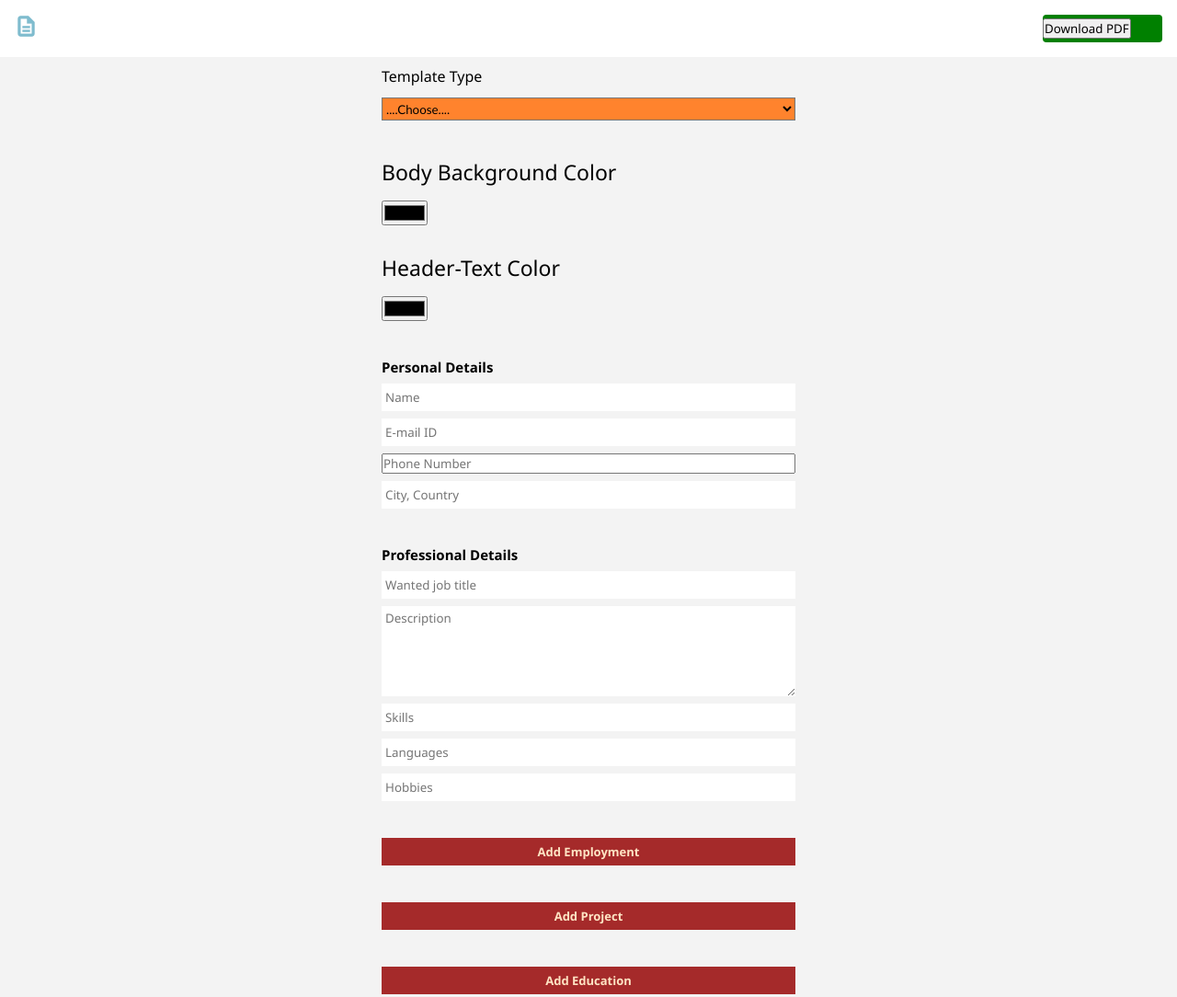
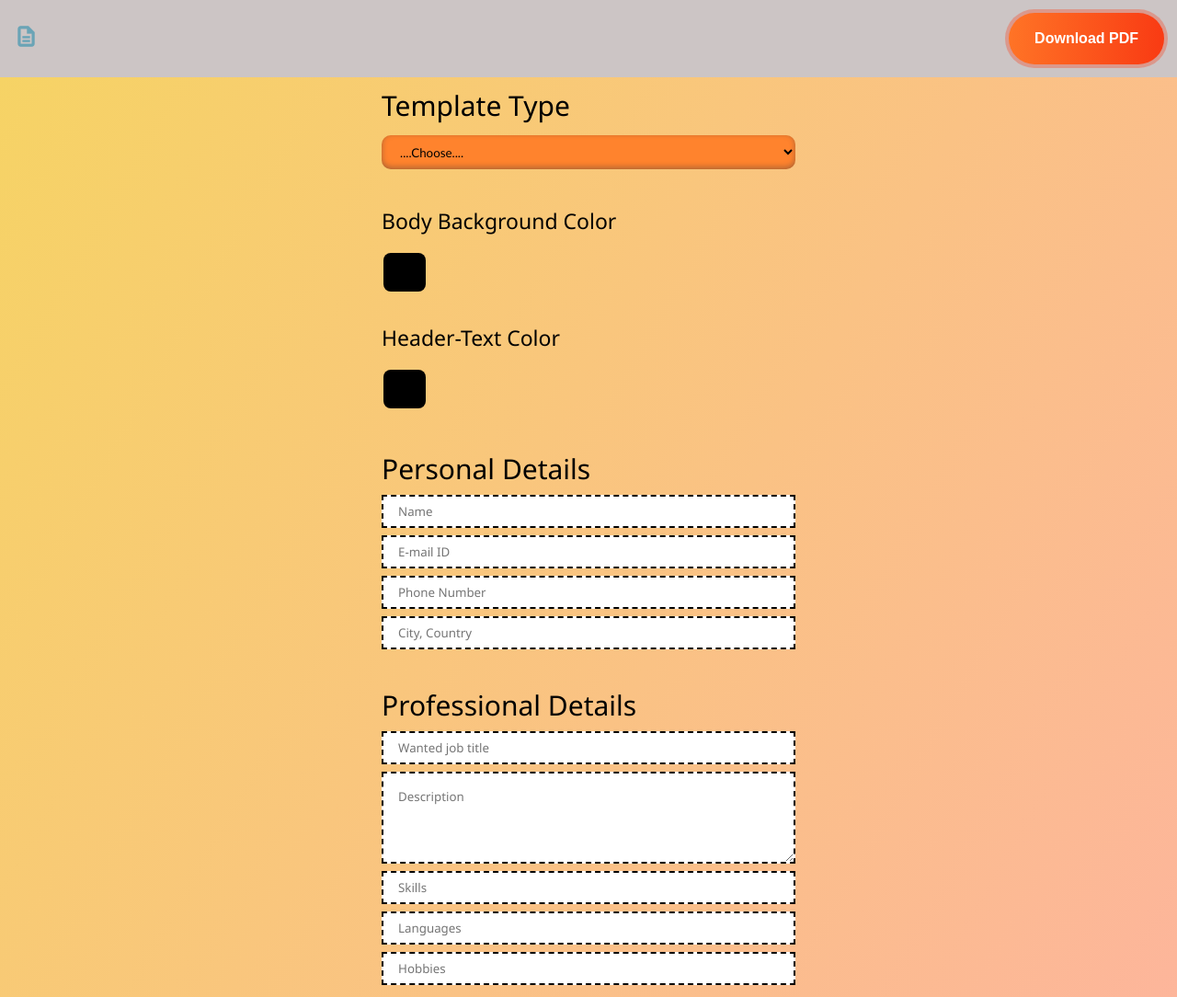
Before and after one commit to AaqibBashirMir/MCT04_Major_project_js, a browser extension: page Aaqib/resume.html in a window 1280 px wide. Shown: the top 1084 px of the page at 92% size. Drawn offline with nearby package versions, Linux system fonts and the light colour scheme; a script that the page names is missing.

Commit message:
Update resume.css

```diff
--- a/Aaqib/resume.css
+++ b/Aaqib/resume.css
@@ -5,15 +5,12 @@
     font-family: 'Segoe UI', Tahoma, Geneva, Verdana, sans-serif;
 }
 
-body {
-    background-color: rgb(243, 243, 243);
 
-}
 
 #navbar {
+    background-color: rgb(204, 197, 197);
     width: 100%;
     height: auto;
-    background-color: white;
     display: flex;
     justify-content: space-between;
     align-items: center;
@@ -28,40 +25,109 @@ body {
     margin: 6px;
 }
 
-#download-btn {
-    margin: 6px;
-    display: flex;
+
+
+
+.button-77 {
     align-items: center;
-    background-color: green;
-    color: white;
-    font-size: 24px;
+    appearance: none;
+    background-clip: padding-box;
+    background-color: initial;
+    background-image: none;
+    border-style: none;
+    box-sizing: border-box;
+    color: #fff;
     cursor: pointer;
-    width: 130px;
-    border-radius: 4px;
-    height: 30px;
-
+    display: inline-block;
+    flex-direction: row;
+    flex-shrink: 0;
+    font-family: Eina01,sans-serif;
+    font-size: 16px;
+    font-weight: 800;
+    justify-content: center;
+    line-height: 24px;
+    margin: 0;
+    min-height: 64px;
+    outline: none;
+    overflow: visible;
+    padding: 19px 26px;
+    pointer-events: auto;
+    position: relative;
+    text-align: center;
+    text-decoration: none;
+    text-transform: none;
+    user-select: none;
+    -webkit-user-select: none;
+    touch-action: manipulation;
+    vertical-align: middle;
+    width: auto;
+    word-break: keep-all;
+    z-index: 0;
   }
 
-
-#download-pdf {
-    background-color: green;
-    border: none;
-    color: white;
-    font-size: 15px;
-    border-radius: 2px;
-    width: 100px;
-
+  @media (min-width: 768px) {
+    .button-77 {
+      padding: 19px 32px;
+    }
   }
 
-#download-pdf:hover {
-    background-color: darkgreen;
+  .button-77:before,
+  .button-77:after {
+    border-radius: 80px;
   }
 
-#download-btn:hover {
-    background-color: darkgreen;
-
+  .button-77:before {
+    background-color: rgba(249, 58, 19, .32);
+    content: "";
+    display: block;
+    height: 100%;
+    left: 0;
+    overflow: hidden;
+    position: absolute;
+    top: 0;
+    width: 100%;
+    z-index: -2;
   }
 
+  .button-77:after {
+    background-color: initial;
+    background-image: linear-gradient(92.83deg, #ff7426 0, #f93a13 100%);
+    bottom: 4px;
+    content: "";
+    display: block;
+    left: 4px;
+    overflow: hidden;
+    position: absolute;
+    right: 4px;
+    top: 4px;
+    transition: all 100ms ease-out;
+    z-index: -1;
+  }
+
+  .button-77:hover:not(:disabled):after {
+    bottom: 0;
+    left: 0;
+    right: 0;
+    top: 0;
+    transition-timing-function: ease-in;
+  }
+
+  .button-77:active:not(:disabled) {
+    color: #ccc;
+  }
+
+  .button-77:active:not(:disabled):after {
+    background-image: linear-gradient(0deg, rgba(0, 0, 0, .2), rgba(0, 0, 0, .2)), linear-gradient(92.83deg, #ff7426 0, #f93a13 100%);
+    bottom: 4px;
+    left: 4px;
+    right: 4px;
+    top: 4px;
+  }
+
+  .button-77:disabled {
+    cursor: default;
+    opacity: .24;
+  }
 #body {
     display: flex;
     flex-direction: column;
@@ -79,21 +145,50 @@ body {
 
 }
 
+
 #template-type-text {
     font-weight: bold;
     font-size: 15px;
 }
 
 #type {
+    border-radius: 10px;
+    border: none;
+    outline: none;
+    background-color: rgb(255, 209, 173);
+    box-shadow: rgba(50, 50, 93, 0.25) 0px 50px 100px -20px, rgba(0, 0, 0, 0.3) 0px 30px 60px -30px, rgba(10, 37, 64, 0.35) 0px -2px 6px 0px inset;
     width: 450px;
-    height: 25px;
+    padding: 0.6rem 1rem;
     /* border: 2px blue solid; */
     font-family: 'Gill Sans', 'Gill Sans MT', Calibri, 'Trebuchet MS', sans-serif;
 }
 
-#header-bg-color {
-    font-weight: bold;
-    font-size: 15px;
+#bg-color,
+#text-col {
+    -webkit-appearance: none;
+    -moz-appearance: none;
+    appearance: none;
+    width: 50px;
+    height: 50px;
+    background-color: transparent;
+    border: none;
+    cursor: pointer;
+}
+
+#bg-color::-webkit-color-swatch,
+#text-col::-webkit-color-swatch {
+    border-radius: 8px;
+    border: none;
+}
+
+#bg-color::-moz-color-swatch,
+#text-color::-moz-color-swatch {
+    border-radius: 15px;
+    border: none;
+}
+
+#header-color-changers img {
+    display: none;
 }
 
 #header-text-color {
@@ -110,16 +205,15 @@ body {
     font-weight: bold;
 }
 
-#name,
-#email,
-#number,
-#city {
-    border: none;
+.personal-name {
+    border: 2px black dashed;
     height: 30px;
-    padding: 4px;
+    padding: 1rem;
     outline: none;
 
 }
+
+
 
 #proffesional-detail-container {
     display: flex;
@@ -130,21 +224,10 @@ body {
     font-weight: bold;
 }
 
-#job-title,
-#hobbies,
-#languages,
-#job-skill {
-    border: none;
-    height: 30px;
-    padding: 4px;
-    outline: none;
-}
+
 
 #job-desc {
-    outline: none;
-    border: none;
-    padding: 4px;
-    overflow: hidden;
+    height: 100px;
 }
 
 #outer-employement-container {
@@ -170,41 +253,45 @@ body {
 
 }
 
+.input-text1-style {
+    font-size: 30px;
+    font-weight: 500;
+
+}
+
+
 #inner-empl-parent {
     display: none;
 }
 
-#add-employe {
-    height: 30px;
-    background-color: brown;
-    border: none;
-    font-size: 13px;
-    font-weight: 600;
-    color: bisque;
+.add-button {
+    padding: 12px;
+    width: 28rem;
+    text-align: center;
+    transition: 0.5s;
+    background-size: 200% auto;
+    color: white;
+    border-radius: 10px;
+    display: block;
+    border: 0px;
+    font-weight: 700;
+    box-shadow: 0px 0px 14px -7px #f09819;
+    background-image: linear-gradient(45deg, #FF512F 0%, #F09819 51%, #FF512F 100%);
+    cursor: pointer;
 }
 
-#add-employe:hover {
-    cursor: pointer;
-    background-color: darkred;
+.add-button:hover {
+    background-position: right center;
+    color: #fff;
+    text-decoration: none;
 }
 
-
-#emp-start-date,
-#emp-end-date,
-#emp-title,
-#employer {
-
-    border: none;
-    height: 30px;
-    padding: 4px;
-    outline: none;
+.add-button:active {
+    transform: scale(0.95);
 }
 
 #emp-desc {
-    outline: none;
-    border: none;
-    padding: 4px;
-    overflow-y: hidden;
+    height: 100px;
 }
 
 #outer-project-container {
@@ -231,63 +318,14 @@ body {
     display: none;
 }
 
-#outer-education-detail {
-    display: flex;
-    flex-direction: column;
-    gap: 8px;
-    width: 450px;
-    font-size: 15px;
-    font-size: 15px;
-    font-weight: 500;
-}
+
 
 #edu-desc {
-    outline: none;
-    border: none;
-    padding: 4px;
-    overflow-y: hidden;
-}
-
-
-#edu-btn {
-    height: 30px;
-    background-color: brown;
-    border: none;
-    font-size: 13px;
-    font-weight: 600;
-    color: bisque;
-}
-
-#edu-btn:hover {
-    cursor: pointer;
-    background-color: darkred;
-}
-
-#edu-start-date,
-#edu-end-date,
-#edu-qualif,
-#edu-sch-colleg {
-    border: none;
-    height: 30px;
-    padding: 4px;
-    outline: none;
-}
-
-
-#proj-start-date,
-#proj-end-date,
-#proj-title {
-    border: none;
-    height: 30px;
-    padding: 4px;
-    outline: none;
+    height: 100px;
 }
 
 #proj-desc {
-    outline: none;
-    border: none;
-    padding: 4px;
-    overflow-y: hidden;
+    height: 100px;
 }
 
 
@@ -306,28 +344,12 @@ body {
     display: none;
 }
 
-#project-btn {
-    height: 30px;
-    background-color: brown;
-    border: none;
-    font-size: 13px;
-    font-weight: 600;
-    color: bisque;
-}
-
-#project-btn:hover {
-    cursor: pointer;
-    background-color: darkred;
-}
-
-
-
-
 #parent-container {
     display: flex;
     flex-direction: row;
     justify-content: space-around;
     gap: 5px;
+    background-image: linear-gradient(120deg, #f6d365 0%, #fd9f85c9 100%);
 }
 
 #resume-field {
@@ -341,6 +363,7 @@ body {
     height: 1180px;
     /* display: none; */
     overflow-x: hidden;
+    background-color: white;
 
 }
 
@@ -350,6 +373,7 @@ body {
     height: 190px;
     width: 600px;
     margin-left: -100px;
+    background-color: white;
     /* border: 1px red solid; */
     /* padding: 15px; */
 }
@@ -416,7 +440,7 @@ body {
 
 #res-bdy-right {
     padding: 10px;
-    background-color: rgba(161, 42, 165, 0.116);
+    background-color:white;
     height: 1000px;
     width: 850px;
     /* border: 2px black solid; */
@@ -430,6 +454,7 @@ body {
     width: 300px;
     margin-top: -200px;
     /* box-shadow: 0 0 5px lightgray; */
+    padding-left: 20px;
 
 }
 
@@ -448,10 +473,7 @@ body {
     font-weight: 500;
 }
 
-#summary-tex,
-#res-bdy-right-exp-text,
-#res-bdy-right-proj-text,
-#res-bdy-right-edu-text {
+.res-body-ryt-text {
     font-weight: bold;
     color: rgb(243, 243, 243);
     background-color: rgb(43, 153, 187);
@@ -671,7 +693,8 @@ body {
         overflow: hidden;
         max-width: 290px;
     }
-    #res-bdy-ryt-contain{
+
+    #res-bdy-ryt-contain {
         max-height: 200px;
         font-size: 15px;
         font-weight: 500;
@@ -709,7 +732,7 @@ body {
         box-shadow: 0 0 5px gray;
         overflow-y: hidden;
         width: 400px;
-        height:1100px;
+        height: 1100px;
         /* display: none; */
         overflow-x: hidden;
         /* border: 1px red solid; */
@@ -800,7 +823,8 @@ body {
         color: white;
 
     }
-#signature-pad{
+
+    #signature-pad {
         width: 130px;
     }
 
@@ -851,7 +875,8 @@ body {
         overflow: hidden;
         max-width: 210px;
     }
-    #res-bdy-ryt-contain{
+
+    #res-bdy-ryt-contain {
         max-height: 200px;
         font-size: 15px;
         font-weight: 500;
@@ -1006,6 +1031,7 @@ body {
 
     }
 
+
     #resume-field {
         display: flex;
         flex-direction: column;
@@ -1028,7 +1054,8 @@ body {
         width: 450px;
         /* border: 2px black solid; */
     }
-    #res-bdy-left{
+
+    #res-bdy-left {
         height: 1400px;
     }
 
```
Lines whose indentation alone changed are shown as unchanged.
